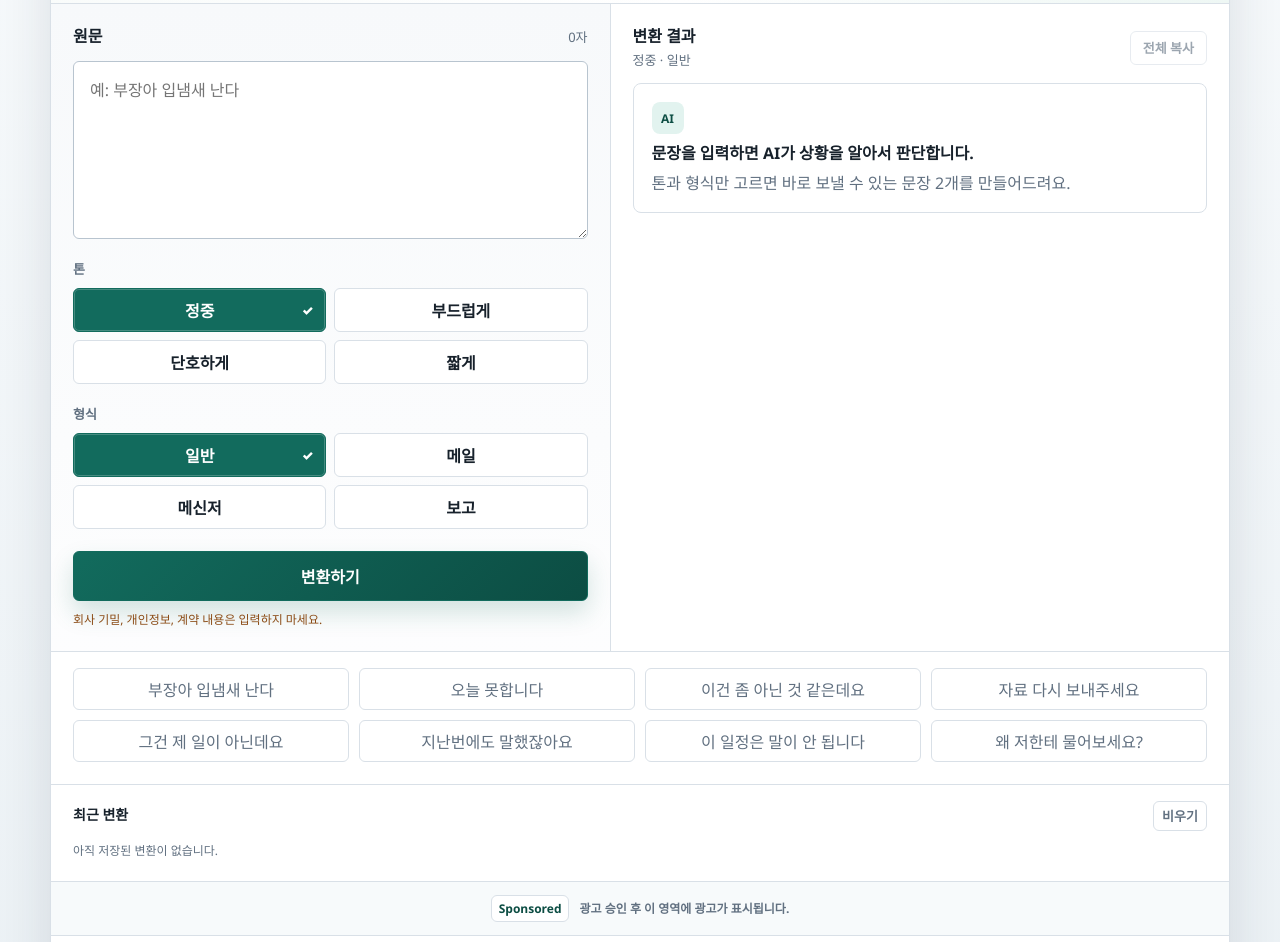
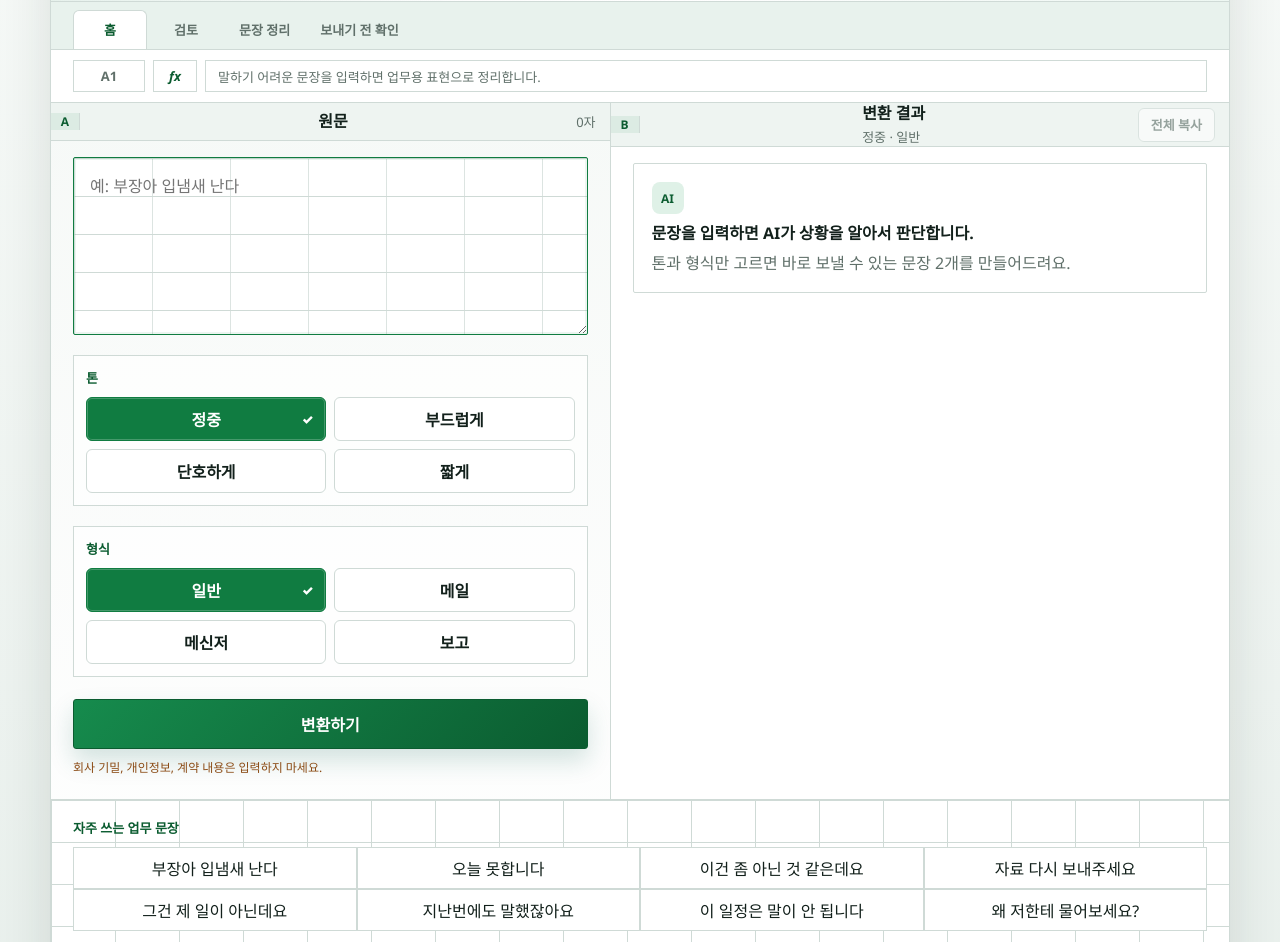
Before and after one commit to hodookim/office-tone-converter, a website: page index.html in a window 1280 px wide. Shown: the part 152-1094 px from the top of the page. Drawn offline with Linux system fonts and the light colour scheme.

Commit message:
Redesign UI with spreadsheet theme

```diff
--- a/index.html
+++ b/index.html
@@ -43,6 +43,19 @@
           </div>
           <button class="ghost-button" id="clearButton" type="button">초기화</button>
         </header>
+
+        <nav class="ribbon-bar" aria-label="업무 도구 메뉴">
+          <span class="ribbon-tab active">홈</span>
+          <span class="ribbon-tab">검토</span>
+          <span class="ribbon-tab">문장 정리</span>
+          <span class="ribbon-tab">보내기 전 확인</span>
+        </nav>
+
+        <div class="formula-bar" aria-hidden="true">
+          <span class="name-box">A1</span>
+          <span class="fx-box">fx</span>
+          <span class="formula-text">말하기 어려운 문장을 입력하면 업무용 표현으로 정리합니다.</span>
+        </div>
 
         <div class="editor-grid">
           <section class="panel input-panel">
--- a/styles.css
+++ b/styles.css
@@ -1,18 +1,21 @@
 :root {
   color-scheme: light dark;
-  --bg: #eef3f5;
+  --bg: #edf2f0;
   --surface: #ffffff;
-  --surface-muted: #f7f9fb;
-  --line: #d9e0e7;
-  --line-strong: #b8c4cf;
-  --text: #17212b;
-  --muted: #617080;
-  --accent: #126b5d;
-  --accent-dark: #0c4d43;
-  --accent-soft: #e2f3ef;
-  --ink: #0d1720;
+  --surface-muted: #f6f8f7;
+  --line: #cfdad6;
+  --line-strong: #9fb1aa;
+  --text: #12201b;
+  --muted: #60706a;
+  --accent: #107c41;
+  --accent-dark: #0b5c30;
+  --accent-soft: #dff1e7;
+  --ink: #0a1a14;
+  --cell: #ffffff;
+  --cell-head: #eef4f1;
+  --ribbon: #e8f2ed;
   --warn: #8b4b15;
-  --shadow: 0 18px 50px rgba(31, 45, 61, 0.12);
+  --shadow: 0 18px 50px rgba(22, 45, 34, 0.12);
 }
 
 @media (prefers-color-scheme: dark) {
@@ -28,6 +31,9 @@
     --accent-dark: #d8fff5;
     --accent-soft: #173b34;
     --ink: #07100e;
+    --cell: #202927;
+    --cell-head: #26312e;
+    --ribbon: #17231f;
     --warn: #ffbf7a;
     --shadow: 0 18px 50px rgba(0, 0, 0, 0.28);
   }
@@ -48,9 +54,9 @@ body {
     BlinkMacSystemFont,
     sans-serif;
   background:
-    linear-gradient(180deg, rgba(246, 249, 251, 0.96), rgba(234, 240, 244, 1)),
-    repeating-linear-gradient(90deg, rgba(18, 107, 93, 0.045) 0 1px, transparent 1px 96px),
-    repeating-linear-gradient(0deg, rgba(18, 107, 93, 0.035) 0 1px, transparent 1px 36px);
+    linear-gradient(180deg, rgba(246, 249, 247, 0.96), rgba(229, 237, 233, 1)),
+    repeating-linear-gradient(90deg, rgba(16, 124, 65, 0.045) 0 1px, transparent 1px 96px),
+    repeating-linear-gradient(0deg, rgba(16, 124, 65, 0.035) 0 1px, transparent 1px 36px);
   color: var(--text);
 }
 
@@ -80,9 +86,9 @@ button {
 }
 
 .workspace {
-  background: rgba(255, 255, 255, 0.92);
+  background: rgba(255, 255, 255, 0.94);
   border: 1px solid var(--line);
-  border-radius: 10px;
+  border-radius: 8px;
   overflow: hidden;
   box-shadow: var(--shadow);
 }
@@ -98,16 +104,94 @@ button {
   align-items: center;
   justify-content: space-between;
   gap: 16px;
-  min-height: 82px;
-  padding: 18px 22px;
+  min-height: 88px;
+  padding: 18px 22px 16px;
   border-bottom: 1px solid var(--line);
-  background: linear-gradient(135deg, #f8fbfa 0%, #fff 58%, #eef7f4 100%);
+  background:
+    linear-gradient(90deg, rgba(16, 124, 65, 0.08), transparent 34%),
+    linear-gradient(135deg, #f8fbfa 0%, #fff 58%, #edf7f2 100%);
 }
 
 @media (prefers-color-scheme: dark) {
   .topbar {
     background: linear-gradient(135deg, #18201e 0%, #1c2221 58%, #12241f 100%);
   }
+}
+
+.ribbon-bar {
+  display: flex;
+  align-items: end;
+  gap: 2px;
+  min-height: 43px;
+  padding: 8px 22px 0;
+  border-bottom: 1px solid var(--line);
+  background: var(--ribbon);
+  overflow-x: auto;
+  scrollbar-width: none;
+}
+
+.ribbon-bar::-webkit-scrollbar {
+  display: none;
+}
+
+.ribbon-tab {
+  flex: 0 0 auto;
+  min-width: 74px;
+  padding: 9px 13px 10px;
+  border: 1px solid transparent;
+  border-bottom: 0;
+  border-radius: 6px 6px 0 0;
+  color: var(--muted);
+  font-size: 13px;
+  font-weight: 800;
+  text-align: center;
+}
+
+.ribbon-tab.active {
+  border-color: var(--line);
+  background: var(--surface);
+  color: var(--accent-dark);
+}
+
+.formula-bar {
+  display: grid;
+  grid-template-columns: 72px 44px minmax(0, 1fr);
+  gap: 8px;
+  align-items: center;
+  padding: 10px 22px;
+  border-bottom: 1px solid var(--line);
+  background: var(--surface);
+}
+
+.name-box,
+.fx-box,
+.formula-text {
+  min-height: 32px;
+  display: flex;
+  align-items: center;
+  border: 1px solid var(--line);
+  background: var(--cell);
+  color: var(--muted);
+  font-size: 13px;
+}
+
+.name-box {
+  justify-content: center;
+  font-weight: 800;
+}
+
+.fx-box {
+  justify-content: center;
+  color: var(--accent-dark);
+  font-weight: 900;
+  font-style: italic;
+}
+
+.formula-text {
+  padding: 0 12px;
+  overflow: hidden;
+  white-space: nowrap;
+  text-overflow: ellipsis;
 }
 
 .brand-block {
@@ -187,6 +271,11 @@ h2 {
   grid-template-columns: minmax(0, 0.95fr) minmax(0, 1.05fr);
   gap: 0;
   min-height: 600px;
+  background:
+    linear-gradient(var(--line) 1px, transparent 1px),
+    linear-gradient(90deg, var(--line) 1px, transparent 1px);
+  background-size: 64px 42px;
+  background-color: var(--surface);
 }
 
 .panel {
@@ -196,7 +285,7 @@ h2 {
 .input-panel {
   border-right: 1px solid var(--line);
   background:
-    linear-gradient(180deg, rgba(247, 249, 251, 0.98), rgba(255, 255, 255, 0.74)),
+    linear-gradient(180deg, rgba(246, 249, 247, 0.94), rgba(255, 255, 255, 0.82)),
     var(--surface-muted);
 }
 
@@ -209,8 +298,35 @@ h2 {
   align-items: center;
   justify-content: space-between;
   gap: 16px;
-  margin-bottom: 14px;
+  min-height: 38px;
+  margin: -22px -22px 16px;
+  padding: 0 14px;
+  border-bottom: 1px solid var(--line);
+  background: var(--cell-head);
   color: var(--muted);
+}
+
+.input-panel .panel-head::before,
+.result-panel .panel-head::before {
+  display: inline-grid;
+  place-items: center;
+  width: 28px;
+  height: 100%;
+  margin-left: -14px;
+  margin-right: 10px;
+  border-right: 1px solid var(--line);
+  background: rgba(16, 124, 65, 0.08);
+  color: var(--accent-dark);
+  font-size: 12px;
+  font-weight: 900;
+}
+
+.input-panel .panel-head::before {
+  content: "A";
+}
+
+.result-panel .panel-head::before {
+  content: "B";
 }
 
 .panel-head > div {
@@ -233,12 +349,17 @@ textarea {
   min-height: 178px;
   resize: vertical;
   padding: 16px;
-  border: 1px solid var(--line-strong);
-  border-radius: 6px;
+  border: 1px solid var(--accent);
+  border-radius: 2px;
   outline: none;
-  background: #fff;
+  background:
+    linear-gradient(var(--line) 1px, transparent 1px),
+    linear-gradient(90deg, rgba(207, 218, 214, 0.72) 1px, transparent 1px),
+    var(--cell);
+  background-size: 100% 38px, 78px 100%, auto;
   color: var(--text);
   line-height: 1.55;
+  box-shadow: inset 0 0 0 2px rgba(16, 124, 65, 0.08);
 }
 
 @media (prefers-color-scheme: dark) {
@@ -255,11 +376,14 @@ textarea:focus {
 
 .control-block {
   margin-top: 20px;
+  padding: 12px;
+  border: 1px solid var(--line);
+  background: rgba(255, 255, 255, 0.72);
 }
 
 .label {
   margin-bottom: 10px;
-  color: var(--muted);
+  color: var(--accent-dark);
   font-size: 13px;
   font-weight: 700;
 }
@@ -296,9 +420,10 @@ textarea:focus {
   position: relative;
   min-height: 42px;
   padding: 9px 10px;
-  background: #fff;
+  background: var(--cell);
   color: var(--text);
   font-weight: 650;
+  box-shadow: 0 1px 0 rgba(255, 255, 255, 0.7) inset;
 }
 
 .chip.active {
@@ -342,7 +467,7 @@ textarea:focus {
 .ghost-button {
   min-height: 38px;
   padding: 0 14px;
-  background: #fff;
+  background: var(--cell);
   color: var(--muted);
 }
 
@@ -350,8 +475,9 @@ textarea:focus {
   width: 100%;
   min-height: 50px;
   margin-top: 22px;
-  border-color: var(--accent);
-  background: linear-gradient(135deg, var(--accent), var(--accent-dark));
+  border-color: var(--accent-dark);
+  border-radius: 3px;
+  background: linear-gradient(135deg, #168b4d, var(--accent-dark));
   color: #fff;
   font-weight: 800;
   box-shadow: 0 12px 24px rgba(23, 107, 91, 0.18);
@@ -397,8 +523,8 @@ a:focus-visible {
 .empty-state,
 .limit-state {
   border: 1px solid var(--line);
-  border-radius: 8px;
-  background: #fff;
+  border-radius: 2px;
+  background: var(--cell);
 }
 
 @media (prefers-color-scheme: dark) {
@@ -412,7 +538,7 @@ a:focus-visible {
 }
 
 .result-card {
-  padding: 16px;
+  padding: 0;
   border-left: 4px solid var(--accent);
   box-shadow: 0 8px 22px rgba(31, 45, 61, 0.05);
 }
@@ -427,7 +553,10 @@ a:focus-visible {
   align-items: center;
   justify-content: space-between;
   gap: 12px;
-  margin-bottom: 12px;
+  margin-bottom: 0;
+  padding: 11px 12px;
+  border-bottom: 1px solid var(--line);
+  background: var(--cell-head);
 }
 
 .result-card h3 {
@@ -436,6 +565,7 @@ a:focus-visible {
 }
 
 .result-card p {
+  padding: 14px 16px 16px;
   color: #26323b;
   line-height: 1.62;
   word-break: keep-all;
@@ -453,7 +583,7 @@ a:focus-visible {
   min-width: 62px;
   min-height: 34px;
   border-color: var(--accent);
-  background: #fff;
+  background: var(--cell);
   color: var(--accent);
   font-size: 13px;
   font-weight: 800;
@@ -543,10 +673,23 @@ a:focus-visible {
 .quick-examples {
   display: grid;
   grid-template-columns: repeat(4, minmax(0, 1fr));
-  gap: 10px;
-  padding: 16px 22px 22px;
+  gap: 0;
+  padding: 18px 22px 22px;
   border-top: 1px solid var(--line);
-  background: var(--surface);
+  background:
+    linear-gradient(var(--line) 1px, transparent 1px),
+    linear-gradient(90deg, var(--line) 1px, transparent 1px),
+    var(--surface);
+  background-size: 64px 42px;
+}
+
+.quick-examples::before {
+  content: "자주 쓰는 업무 문장";
+  grid-column: 1 / -1;
+  margin-bottom: 10px;
+  color: var(--accent-dark);
+  font-size: 13px;
+  font-weight: 900;
 }
 
 .ad-slot {
@@ -554,10 +697,10 @@ a:focus-visible {
   align-items: center;
   justify-content: center;
   gap: 10px;
-  min-height: 54px;
+  min-height: 42px;
   padding: 12px 22px;
   border-top: 1px solid var(--line);
-  background: #f7fafb;
+  background: var(--cell-head);
   color: var(--muted);
   font-size: 12px;
 }
@@ -580,8 +723,8 @@ a:focus-visible {
 .ad-slot span {
   padding: 4px 7px;
   border: 1px solid var(--line);
-  border-radius: 6px;
-  background: #fff;
+  border-radius: 2px;
+  background: var(--cell);
   color: var(--accent-dark);
   font-weight: 800;
 }
@@ -708,8 +851,9 @@ a:focus-visible {
 .quick-examples button {
   min-height: 40px;
   padding: 8px 10px;
-  background: #fff;
-  color: var(--muted);
+  border-radius: 0;
+  background: var(--cell);
+  color: var(--text);
   overflow: hidden;
   text-overflow: ellipsis;
   white-space: nowrap;
@@ -726,7 +870,7 @@ a:focus-visible {
 .recent-panel {
   padding: 16px 22px 22px;
   border-top: 1px solid var(--line);
-  background: var(--surface);
+  background: var(--surface-muted);
 }
 
 .recent-head {
@@ -753,8 +897,8 @@ a:focus-visible {
   min-height: 58px;
   padding: 10px;
   border: 1px solid var(--line);
-  border-radius: 6px;
-  background: #fff;
+  border-radius: 2px;
+  background: var(--cell);
   color: var(--text);
   text-align: left;
 }
```
